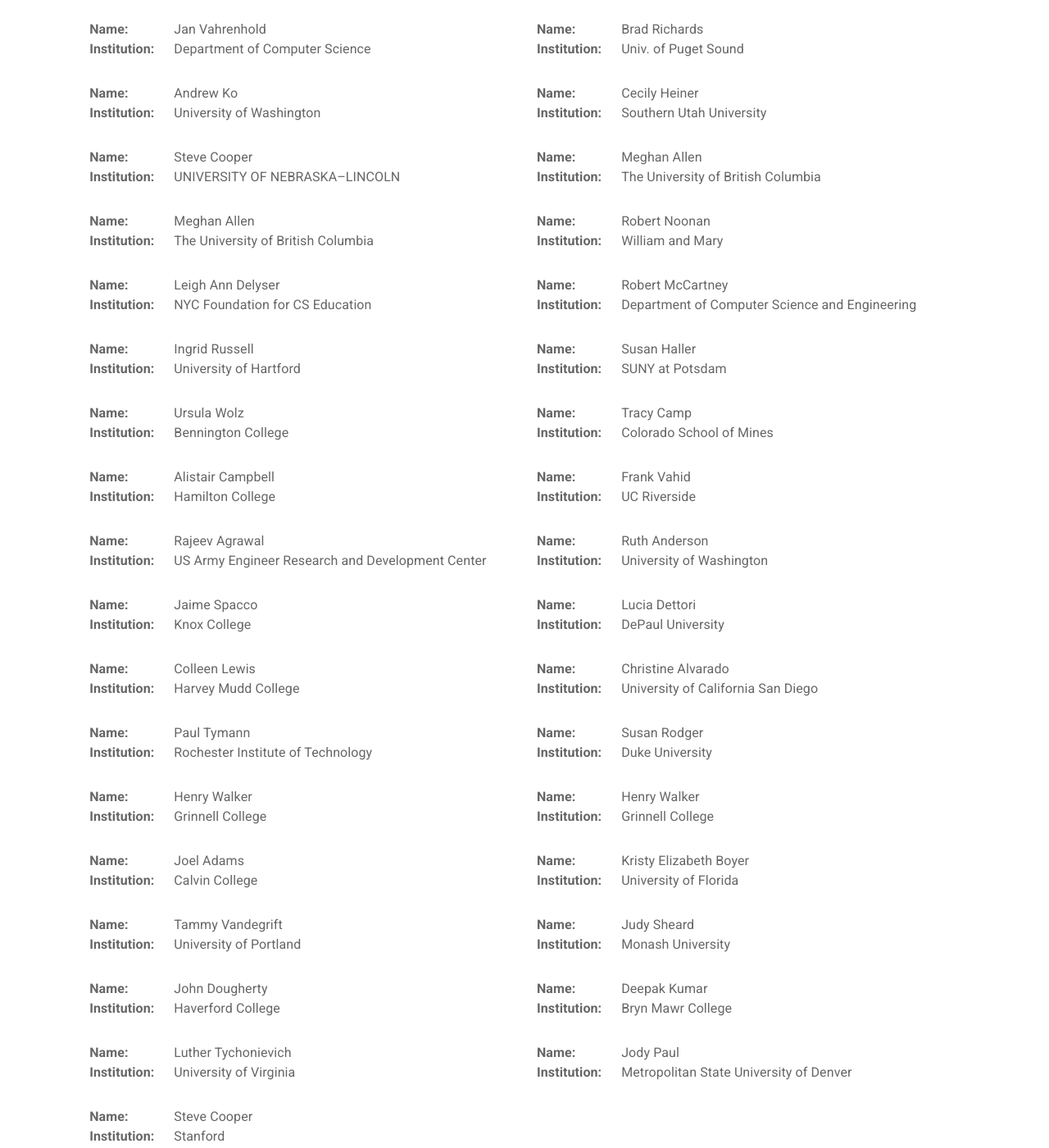
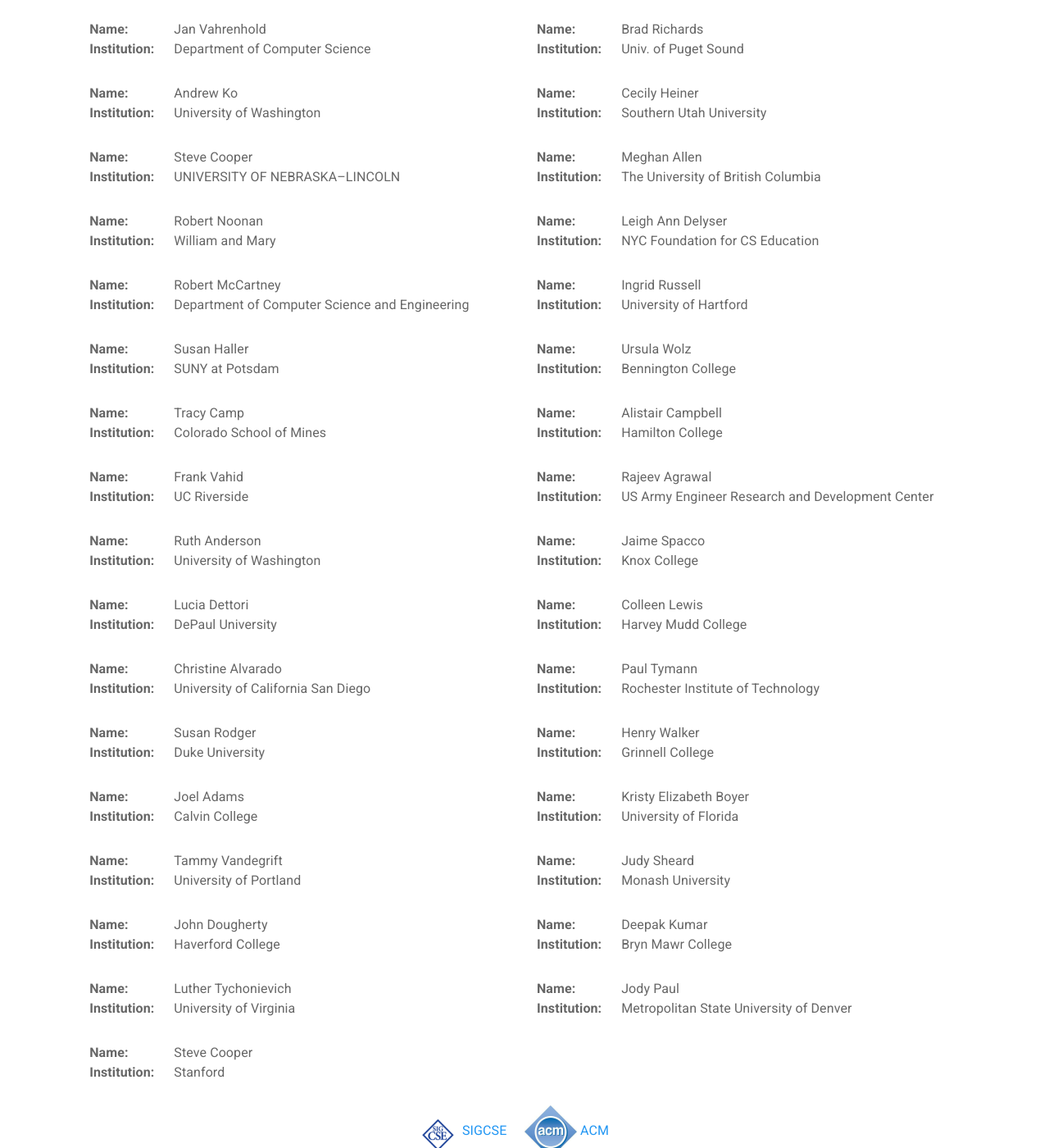
Before and after one commit to sigcsets/sigcse2018, a Jekyll site: the page built from info/committees.md, in a window 1280 px wide and 1400 px high, scrolled down 4905 px. Shown: the whole window at 82% size. Built offline with Jekyll 4.4.1, drawn with Linux system fonts in a browser that asks for light colours.

Commit message:
APC fixes

```diff
--- a/_data/committees.yaml
+++ b/_data/committees.yaml
@@ -348,8 +348,6 @@
       inst: UNIVERSITY OF NEBRASKA–LINCOLN
     - name: Meghan Allen
       inst: The University of British Columbia
-    - name: Meghan Allen
-      inst: The University of British Columbia
     - name: Robert Noonan
       inst: William and Mary
     - name: Leigh Ann Delyser
@@ -384,8 +382,6 @@
       inst: Rochester Institute of Technology
     - name: Susan Rodger
       inst: Duke University
-    - name: Henry Walker
-      inst: Grinnell College
     - name: Henry Walker
       inst: Grinnell College
     - name: Joel Adams
```
